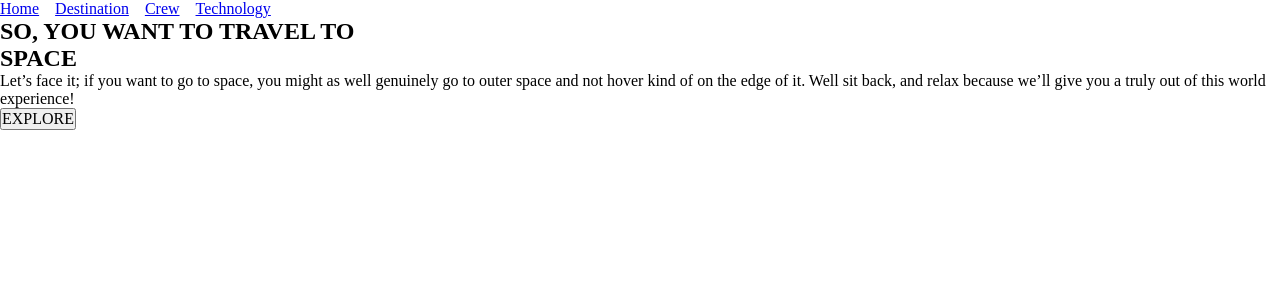
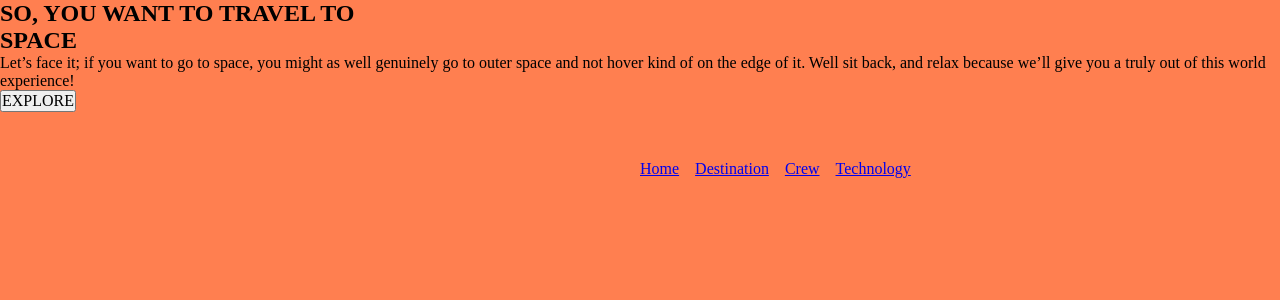
Before and after one commit to KorneyChervonenko/space-tourism, a React (Vite) app: page /home in a window 1280 px wide. Shown: the top 300 px of the page. Built offline with nearby package versions, Linux system fonts and the light colour scheme.

Commit message:
migrate from import to use in scss

```diff
--- a/src/App.jsx
+++ b/src/App.jsx
@@ -47,7 +47,7 @@ export default function App() {
 
 	if (isLoading) return;
 	return (
-		<main>
+		<main className="main">
 			<h1 className="visually-hidden">Space tourism</h1>
 			<BrowserRouter>
 				<PageNav />
--- a/src/App.scss
+++ b/src/App.scss
@@ -4,3 +4,9 @@
 @use './styles/_reset.scss';
 @use './styles/_helpers.scss';
 @use './styles/_vars.scss';
+
+.main {
+	@extend .full-space;
+	background-color: cadetblue;
+	position: relative;
+}
--- a/src/components/Device/DeviceNav.module.scss
+++ b/src/components/Device/DeviceNav.module.scss
@@ -15,9 +15,13 @@
 // 	}
 // }
 
-@import '../../styles/_reset.scss';
-@import '../../styles/_helpers.scss';
-@import '../../styles/_vars.scss';
+// @import '../../styles/_reset.scss';
+// @import '../../styles/_helpers.scss';
+// @import '../../styles/_vars.scss';
+
+@use '../../styles/reset';
+@use '../../styles/helpers';
+@use '../../styles/vars';
 
 .itemMenu {
 	background-color: crimson;
@@ -42,7 +46,7 @@
 			&::after {
 				font-size: 1rem;
 				content: counter(number);
-				@include circle(2rem);
+				@include helpers.circle(2rem);
 				background-color: blue;
 			}
 
--- a/src/components/Member/MemberNav.module.scss
+++ b/src/components/Member/MemberNav.module.scss
@@ -1,6 +1,9 @@
-@import '../../styles/_reset.scss';
-@import '../../styles/_helpers.scss';
-@import '../../styles/_vars.scss';
+// @import '../../styles/_reset.scss';
+// @import '../../styles/_helpers.scss';
+// @import '../../styles/_vars.scss';
+@use '../../styles/reset';
+@use '../../styles/helpers';
+@use '../../styles/vars';
 
 .itemMenu {
 	background-color: crimson;
@@ -22,7 +25,7 @@
 			&::after {
 				font-size: 1rem;
 				content: '';
-				@include circle(1rem);
+				@include helpers.circle(1rem);
 				background-color: blue;
 			}
 
--- a/src/components/PageNav/PageNav.module.scss
+++ b/src/components/PageNav/PageNav.module.scss
@@ -1,4 +1,8 @@
 .mainMenu {
+	position: absolute;
+	top: 10rem;
+	left: 50%;
+
 	display: flex;
 	flex-direction: row;
 	column-gap: 1rem;
--- a/src/components/Planet/PlanetNav.module.scss
+++ b/src/components/Planet/PlanetNav.module.scss
@@ -13,9 +13,12 @@
 // 	}
 // }
 
-@import '../../styles/_reset.scss';
-@import '../../styles/_helpers.scss';
-@import '../../styles/_vars.scss';
+// @import '../../styles/_reset.scss';
+// @import '../../styles/_helpers.scss';
+// @import '../../styles/_vars.scss';
+@use '../../styles/reset';
+@use '../../styles/helpers';
+@use '../../styles/vars';
 
 .itemMenu {
 	background-color: crimson;
--- a/src/pages/Home/Home.jsx
+++ b/src/pages/Home/Home.jsx
@@ -1,10 +1,11 @@
 import { useNavigate } from 'react-router-dom';
+import styles from './Home.module.scss';
 
 export default function Homepage() {
 	const navigate = useNavigate();
 
 	return (
-		<section className="homePage">
+		<section className={styles.homePage}>
 			{/* <h2>Homepage</h2> */}
 			<h2 className="heading">
 				SO, YOU WANT TO TRAVEL TO <br />
--- /dev/null
+++ b/src/pages/Home/Home.module.scss
@@ -0,0 +1,44 @@
+// @use '../../styles/_reset.scss';
+// @use '../../styles/_helpers.scss';
+// @use '../../styles/_scss';
+
+@use '../../styles/reset';
+@use '../../styles/helpers';
+@use '../../styles/vars' as *;
+
+// .full-space {
+// 	inline-size: 100%;
+// 	block-size: 100vh;
+// }
+
+// $mobile-width: 23.4375rem;
+// $tablet-width: 48rem;
+// $desktop-width: 90rem;
+
+.homePage {
+	@extend .full-space;
+
+	// // mobile
+	@media screen and (max-width: $tablet-width) {
+		background-color: blueviolet;
+		// background-image: url(../assets/crew/background-crew-mobile.jpg);
+		// inline-size: @mobile-width;
+		// block-size: @mobile-height-short;
+	}
+
+	// tablet
+	@media screen and (min-width: $tablet-width) and (max-width: $desktop-width) {
+		background-color: coral;
+		// background-image: url(../assets/crew/background-crew-tablet.jpg);
+		// inline-size: @tablet-width;
+		// block-size: @tablet-height;
+	}
+
+	// desktop
+	@media screen and (min-width: $desktop-width) {
+		background-color: yellow;
+		// background-image: url(../assets/crew/background-crew-desktop.jpg);
+		// inline-size: @desktop-width;
+		// block-size: @desktop-height;
+	}
+}
--- a/src/styles/_helpers.scss
+++ b/src/styles/_helpers.scss
@@ -9,7 +9,7 @@
 
 .full-space {
 	inline-size: 100%;
-	block-size: 100%;
+	block-size: 100vh;
 }
 
 @mixin flex-block($width: auto, $height: auto, $radius: 0) {
--- a/src/styles/_vars.scss
+++ b/src/styles/_vars.scss
@@ -155,13 +155,25 @@
 	}
 }
 
-$mobile-width: 23.44rem;
-// $mobile-min-height: 42rem;
-// $desktop-width: 59rem;
-// $desktop-height: 37.5rem;
-// $main-width-mobile: 20.5rem;
-// $main-width-desktop: 37.5rem;
-$threshold-width: 70rem;
+:root {
+	// $mobile-width: 23.4375rem;
+	// $tablet-width: 48rem;
+	// $desktop-width: 90rem;
+	// $threshold-width: 70rem;
+
+	// // $some-color: red;
+	// --some-color: yellow;
+
+	// --mobile-width: 23.4375rem;
+	// --tablet-width: 48rem;
+	// --desktop-width: 90rem;
+}
+
+$mobile-width: 23.4375rem;
+$tablet-width: 48rem;
+$desktop-width: 90rem;
+
+// $threshold-width: 70rem;
 // @max-width-desktop: 90rem;
 
 :root {
```
